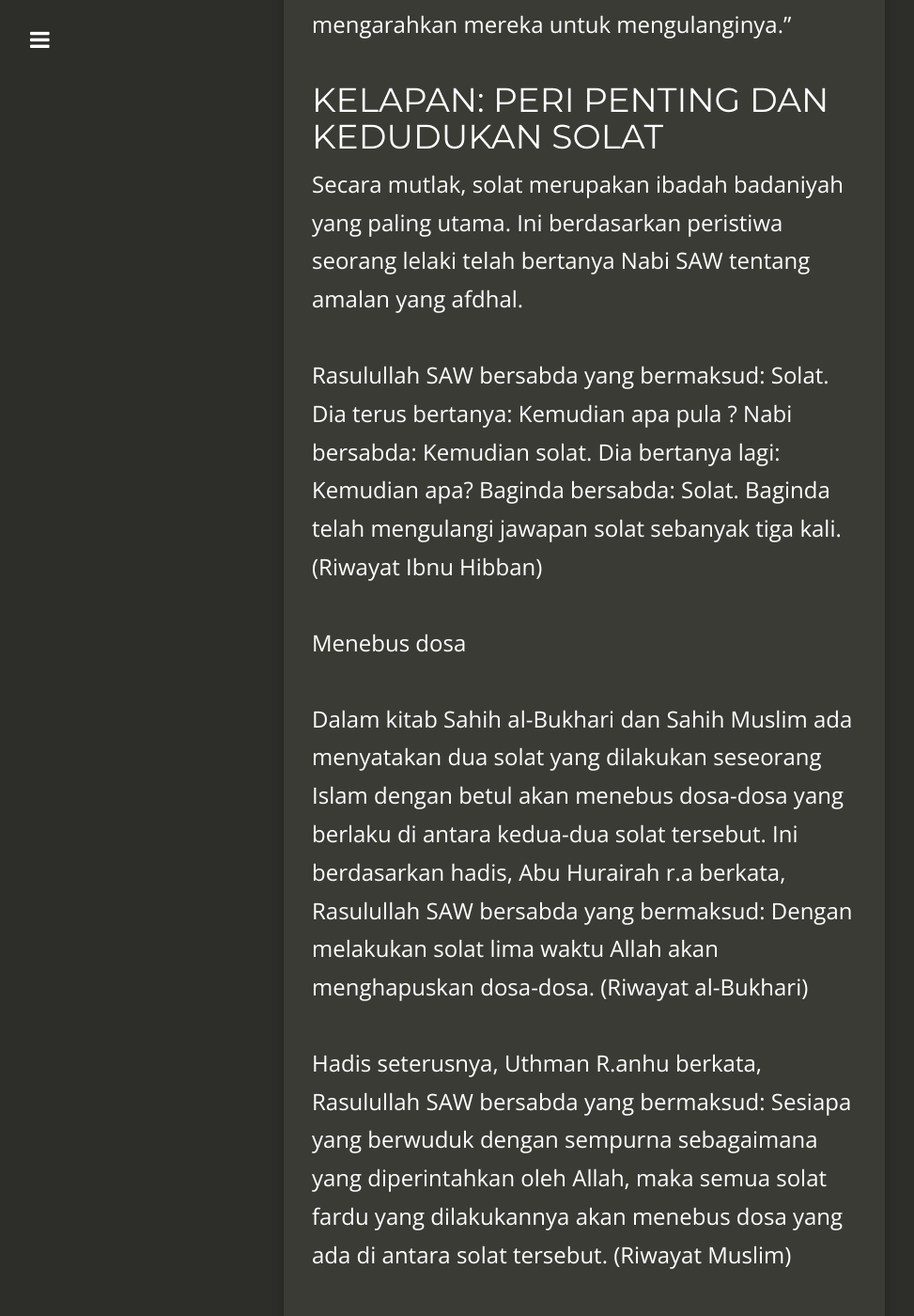
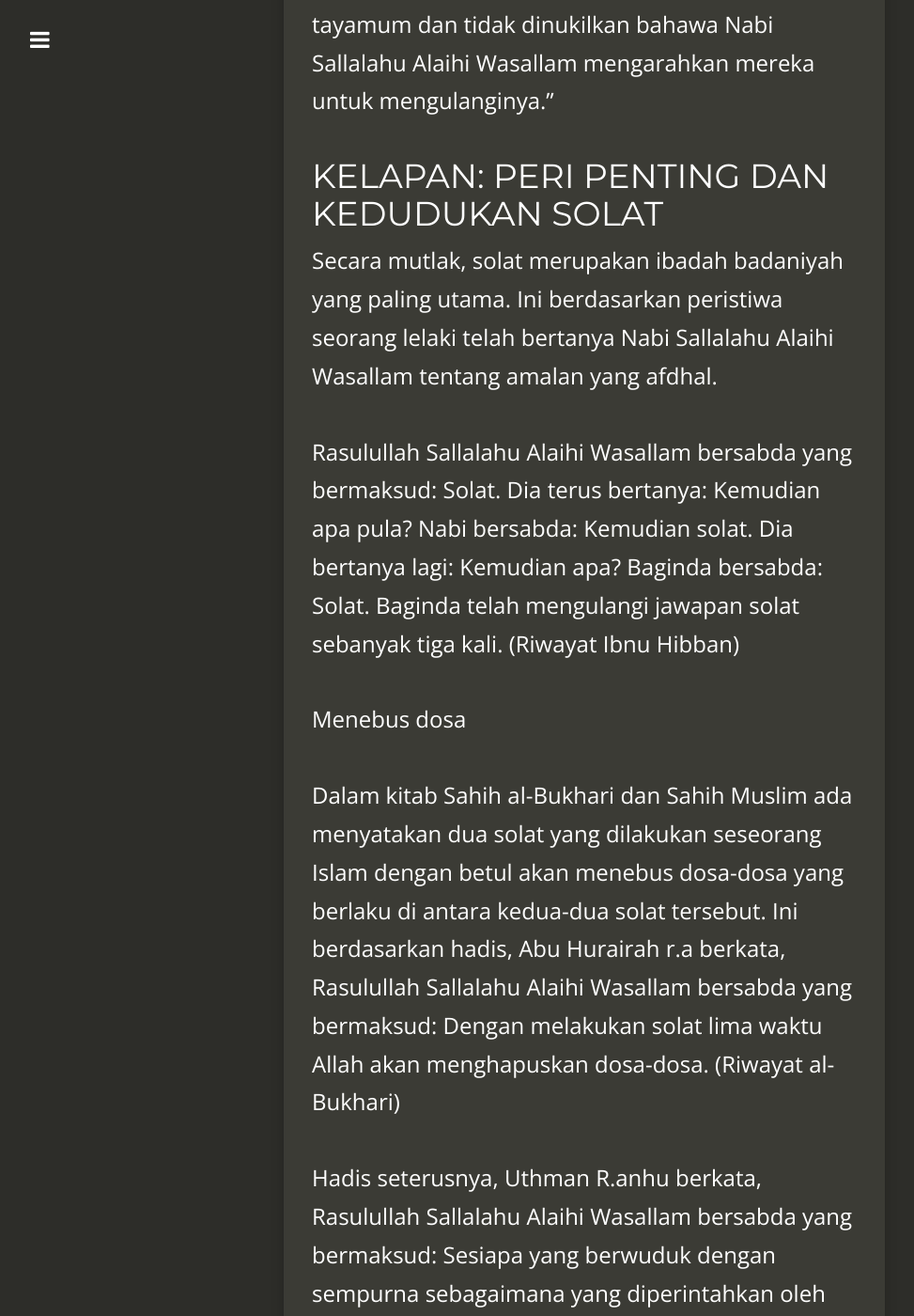
Before and after one commit to kedamaian/swsyafiq, a Jekyll site: the page built from _posts/2016-09-09-solat-di-atas-kapal-terbang.md, in a window 1280 px wide and 1400 px high, scrolled down 9143 px. Shown: the whole window at 94% size, without its empty margins (18-991 px from the left). Built offline with Jekyll 4.4.1, drawn with Linux system fonts in a browser that asks for light colours; nearby versions of some CDN libraries; comment, search, counter and statistics services are not loaded; some of the changed text lies outside the part shown.

Commit message:
Update 2016-09-09-solat-di-atas-kapal-terbang.md

```diff
--- a/_posts/2016-09-09-solat-di-atas-kapal-terbang.md
+++ b/_posts/2016-09-09-solat-di-atas-kapal-terbang.md
@@ -78,9 +78,9 @@ Apabila kita telah kembali ke tempat asal maka solat hormat waktu mestilah di qa
 
 Sebaliknya jika kita berpeluang untuk mengqada solat hormat waktu ini setelah adanya air atau tanah, tetapi kita masih melengah-lengahkannya maka kita dikira berdosa.
 
-Aisyah menceritakan bahawasanya beliau telah meminjam daripada Asma’ seutas rantai, lalu ia hilang. Maka Rasulullah SAW menghantar beberapa orang sahabat baginda untuk mencarinya.
+Aisyah menceritakan bahawasanya beliau telah meminjam daripada Asma’ seutas rantai, lalu ia hilang. Maka Rasulullah Sallalahu Alaihi Wasallam menghantar beberapa orang sahabat baginda untuk mencarinya.
 
-Lalu tiba waktu solat, dan mereka pun solat tanpa wuduk. Apabila mereka mendatangi Nabi SAW, mereka mengadu hal tersebut, lalu turunlah ayat pensyariatan tayammum.
+Lalu tiba waktu solat, dan mereka pun solat tanpa wuduk. Apabila mereka mendatangi Nabi Sallalahu Alaihi Wasallam, mereka mengadu hal tersebut, lalu turunlah ayat pensyariatan tayammum.
 
 
 Pendapat ulama:
@@ -91,25 +91,25 @@ Pendapat yang paling sahih di sisi ulama mazhab (Al-Syafie) ialah: Wajib solat k
 
 Ada juga pendapat wajib solat dan tidak wajib mengulanginya. Ini adalah pilihan Al-Muzani. Kata Abu Thaur: Inilah yang menepati qiyas dan ia disebut oleh Ibnu Abd Al-Barr daripada sebilangan fuqaha.
 
-Imam Al-Nawawi berkata: “Sesungguhnya ia adalah pendapat yang paling kuat dalilnya dan pendapat ini dikukuhkan oleh hadis ini iaitu mereka (para sahabat) solat tanpa wuduk sebelum turun ayat tayamum dan tidak dinukilkan bahawa Nabi SAW mengarahkan mereka untuk mengulanginya.”
+Imam Al-Nawawi berkata: “Sesungguhnya ia adalah pendapat yang paling kuat dalilnya dan pendapat ini dikukuhkan oleh hadis ini iaitu mereka (para sahabat) solat tanpa wuduk sebelum turun ayat tayamum dan tidak dinukilkan bahawa Nabi Sallalahu Alaihi Wasallam mengarahkan mereka untuk mengulanginya.”
 
 
 
 ## KELAPAN: PERI PENTING DAN KEDUDUKAN SOLAT
 
-Secara mutlak, solat merupakan ibadah badaniyah yang paling utama. Ini berdasarkan peristiwa seorang lelaki telah bertanya Nabi SAW tentang amalan yang afdhal.
+Secara mutlak, solat merupakan ibadah badaniyah yang paling utama. Ini berdasarkan peristiwa seorang lelaki telah bertanya Nabi Sallalahu Alaihi Wasallam tentang amalan yang afdhal.
 
-Rasulullah SAW bersabda yang bermaksud: Solat. Dia terus bertanya: Kemudian apa pula ? Nabi bersabda: Kemudian solat. Dia bertanya lagi: Kemudian apa? Baginda bersabda: Solat. Baginda telah mengulangi jawapan solat sebanyak tiga kali. (Riwayat Ibnu Hibban)
+Rasulullah Sallalahu Alaihi Wasallam bersabda yang bermaksud: Solat. Dia terus bertanya: Kemudian apa pula? Nabi bersabda: Kemudian solat. Dia bertanya lagi: Kemudian apa? Baginda bersabda: Solat. Baginda telah mengulangi jawapan solat sebanyak tiga kali. (Riwayat Ibnu Hibban)
 
 Menebus dosa
 
-Dalam kitab Sahih al-Bukhari dan Sahih Muslim ada menyatakan dua solat yang dilakukan seseorang Islam dengan betul akan menebus dosa-dosa yang berlaku di antara kedua-dua solat tersebut. Ini berdasarkan hadis, Abu Hurairah r.a berkata, Rasulullah SAW bersabda yang bermaksud: Dengan melakukan solat lima waktu Allah akan menghapuskan dosa-dosa. (Riwayat al-Bukhari)
+Dalam kitab Sahih al-Bukhari dan Sahih Muslim ada menyatakan dua solat yang dilakukan seseorang Islam dengan betul akan menebus dosa-dosa yang berlaku di antara kedua-dua solat tersebut. Ini berdasarkan hadis, Abu Hurairah r.a berkata, Rasulullah Sallalahu Alaihi Wasallam bersabda yang bermaksud: Dengan melakukan solat lima waktu Allah akan menghapuskan dosa-dosa. (Riwayat al-Bukhari)
 
-Hadis seterusnya, Uthman R.anhu berkata, Rasulullah SAW bersabda yang bermaksud: Sesiapa yang berwuduk dengan sempurna sebagaimana yang diperintahkan oleh Allah, maka semua solat fardu yang dilakukannya akan menebus dosa yang ada di antara solat tersebut. (Riwayat Muslim)
+Hadis seterusnya, Uthman R.anhu berkata, Rasulullah Sallalahu Alaihi Wasallam bersabda yang bermaksud: Sesiapa yang berwuduk dengan sempurna sebagaimana yang diperintahkan oleh Allah, maka semua solat fardu yang dilakukannya akan menebus dosa yang ada di antara solat tersebut. (Riwayat Muslim)
 
 Begitu juga orang yang cuai mengerjakan solat, sama ada sengaja melengah-lengahkan atau meninggalkannya akan membawa kepada kekufuran sekiranya dia berterusan begitu. Oleh itu, solat merupakan santapan utama bagi iman sebagaimana yang telah disebutkan.
 
-Seterusnya hadis daripada Ummu Aiman, Rasulullah SAW bersabda yang bermaksud: `Jangan engkau sengaja meninggalkan solat,` sesungguhnya sesiapa yang sengaja meninggalkan solat dia akan terlepas daripada mendapat perlindungan Allah dan Rasul-Nya."  (Riwayat Imam Ahmad)
+Seterusnya hadis daripada Ummu Aiman, Rasulullah Sallalahu Alaihi Wasallam bersabda yang bermaksud: `Jangan engkau sengaja meninggalkan solat,` sesungguhnya sesiapa yang sengaja meninggalkan solat dia akan terlepas daripada mendapat perlindungan Allah dan Rasul-Nya."  (Riwayat Imam Ahmad)
 
 
 
```
